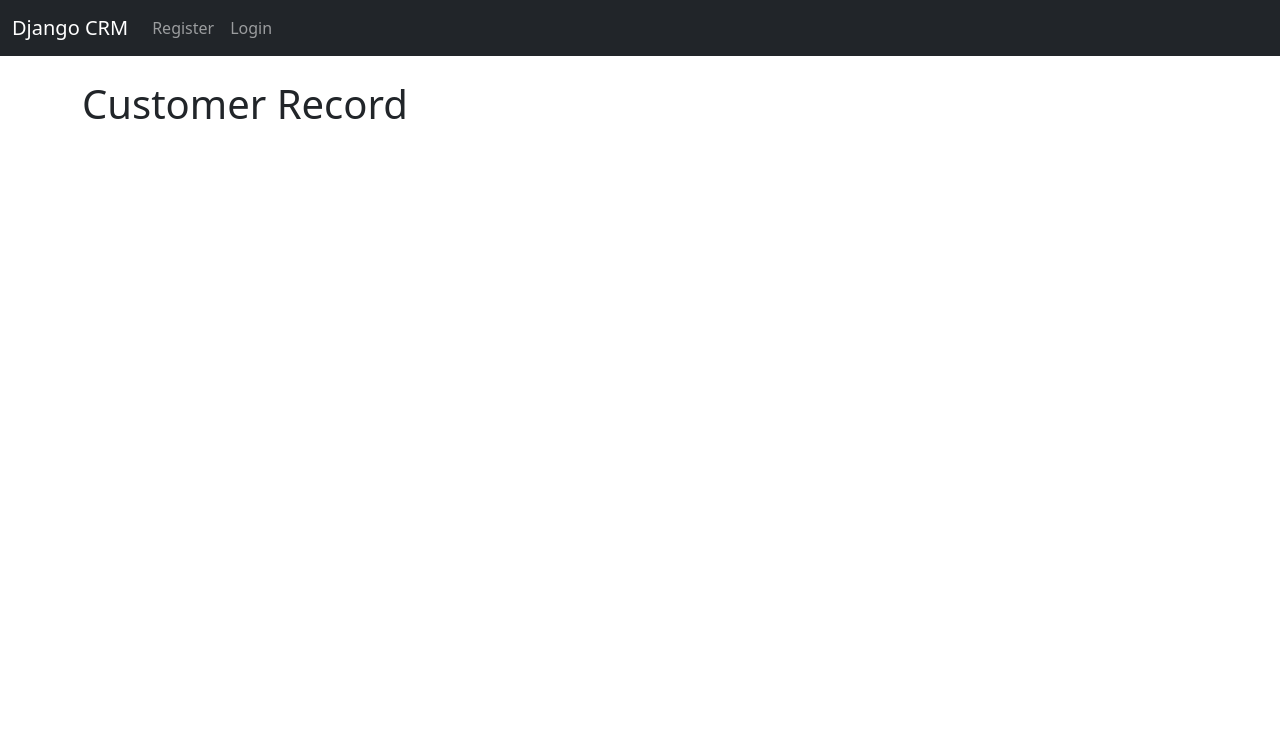
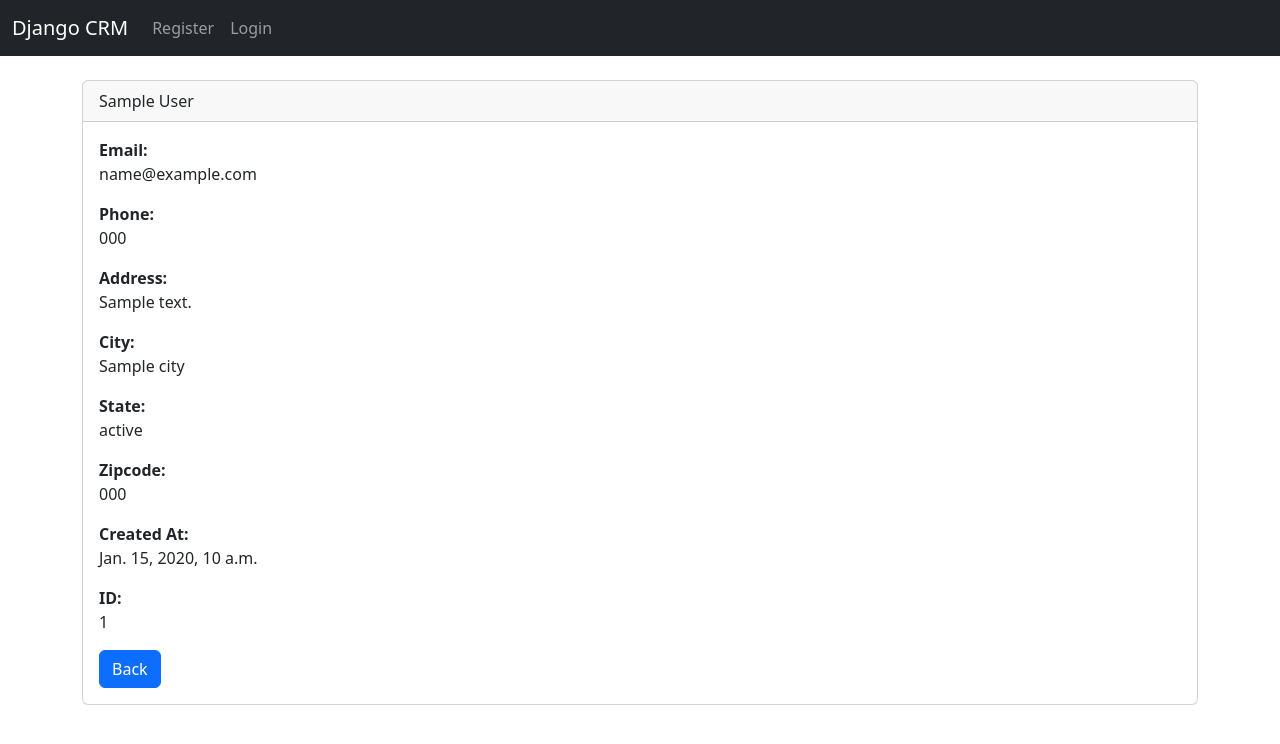
Before and after one commit to SasaGajic22/CRM, a Django app: template website/templates/record.html in a window 1280 px wide. Shown: the top 744 px of the page. Run offline with Django 3.2, Linux system fonts and the light colour scheme; the template is opened without the code that fills it: most values are stand-ins (such as "Sample title", 1, 10 or a date in 2020).

Commit message:
Created new endpoint and view for individual records

```diff
--- a/website/templates/home.html
+++ b/website/templates/home.html
@@ -32,7 +32,7 @@
                 <td>{{record.state}}</td>
                 <td>{{record.zipcode}}</td>
                 <td>{{record.created_at}}</td>
-                <td>{{record.id}}</td>
+                <td><a href="{% url 'record' record.id%}">{{record.id}}</a></td>
             </tr>
             {% endfor %}
     {% endif %}
@@ -40,7 +40,7 @@
   </table>
 
 {% else %}
-
+<div class="col-md-6 offset-md-3">
 <h1>Login</h1>
 <form method="post" action="{% url 'home'%}">
     {% csrf_token %}
@@ -55,7 +55,7 @@
       </form>
 
 </form>
-
+</div>
 
 {% endif %}
 {% endblock %}
--- a/website/templates/record.html
+++ b/website/templates/record.html
@@ -2,6 +2,23 @@
 
 {% block content %}
 
-<h1>Customer Record</h1>
+<div class="card">
+    <div class="card-header">
+        {{customer_record.first_name}}
+        {{customer_record.last_name}}
+    </div>
+    <div class="card-body">
+      <strong>Email:</strong><p class="card-text">{{customer_record.email}}</p>
+      <strong>Phone:</strong><p class="card-text">{{customer_record.phone}}</p>
+      <strong>Address:</strong><p class="card-text">{{customer_record.address}}</p>
+      <strong>City:</strong><p class="card-text">{{customer_record.city}}</p>
+      <strong>State:</strong><p class="card-text">{{customer_record.state}}</p>
+      <strong>Zipcode:</strong><p class="card-text">{{customer_record.zipcode}}</p>
+      <strong>Created At:</strong><p class="card-text">{{customer_record.created_at}}</p>
+      <strong>ID:</strong><p class="card-text">{{customer_record.id}}</p>
+      <a href="{% url 'home' %}" class="btn btn-primary">Back</a>
+    </div>
+  </div>
+
 
 {% endblock %}
--- a/website/views.py
+++ b/website/views.py
@@ -51,7 +51,7 @@ def register_user(request):
 def customer_record(request, pk):
     if request.user.is_authenticated:
         customer_record = Record.objects.get(id=pk)
-        return render(request, 'record.html',{"customer_record":customer_record})
+        return render(request, 'record.html', {'customer_record':customer_record})
     else:
         messages.success(request, "You Need To Be Logged In To View That Page")
         return redirect('home')
```
